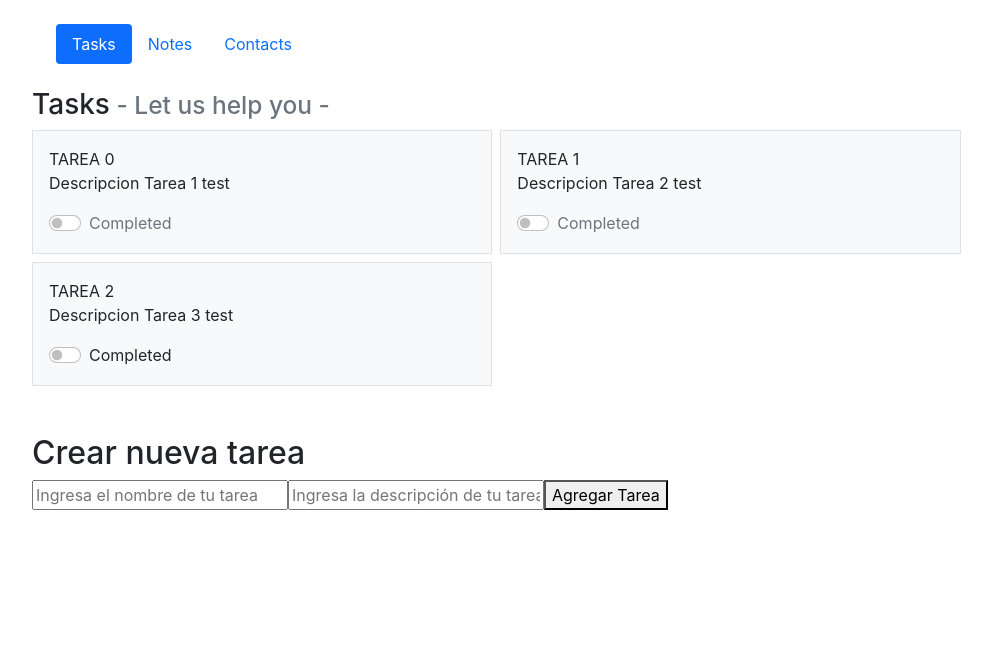
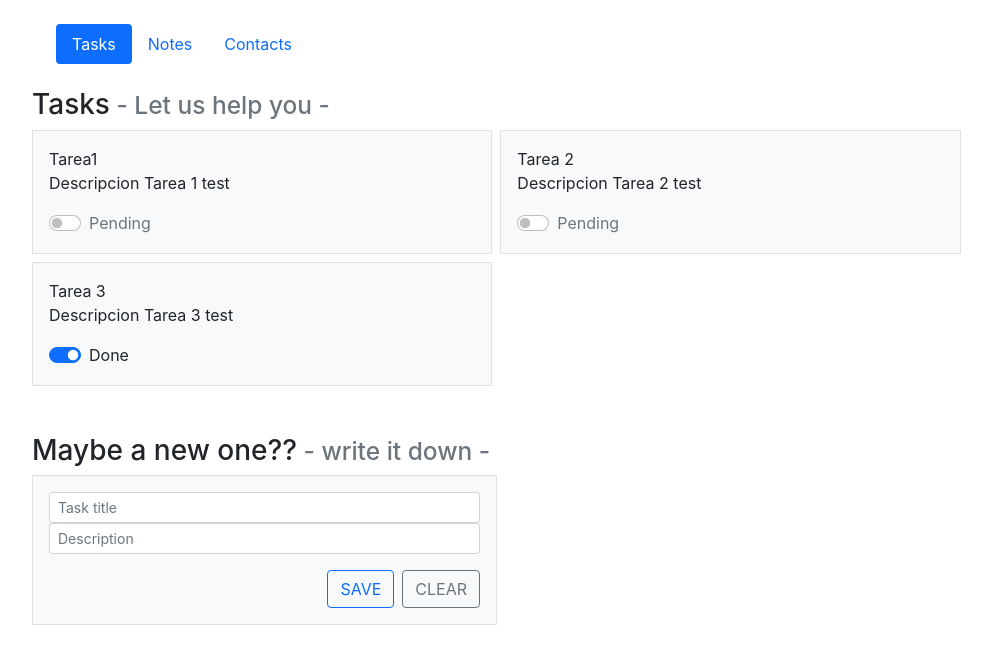
Before and after one commit to scottimariano/toDo-App, a React (Create React App) app: page / in a window 1280 px wide. Shown: the top 664 px of the page, without its empty margins (50-1042 px from the left). Built offline with nearby package versions, Linux system fonts and the light colour scheme.

Commit message:
Add Todo Working. So as toogle in new todo.

```diff
--- a/src/App.js
+++ b/src/App.js
@@ -8,18 +8,25 @@ class App extends React.Component {
   constructor(props) {
     super(props)
     this.state = {
+      //toDos: []
       toDos: [{id:0, name: 'Tarea1', descripcion: 'Descripcion Tarea 1 test', completed: false}, {id:1, name: 'Tarea 2', descripcion: 'Descripcion Tarea 2 test',completed: false}, {id:2, name: 'Tarea 3', descripcion: 'Descripcion Tarea 3 test', completed: true}],
     }
   }
 
   handleChange = (i) => {
-    console.log(this.state.toDos[i].completed)
-    var newtoDos = this.state.toDos;
-    newtoDos[i].completed = !newtoDos[i].completed;
+    let newtoDos = this.state.toDos;
+    const index = newtoDos.findIndex(toDo => {return toDo.id ===i})
+    newtoDos[index].completed = !newtoDos[index].completed;
     this.setState({toDos: newtoDos})
   }
 
-
+  addTodo = (newTodo) => {
+    console.log(newTodo)
+    let newtoDos = this.state.toDos;
+    newtoDos.push(newTodo);
+    this.setState({toDos: newtoDos})
+    console.log(this.state.toDos)
+  }
 
 
   render () {
@@ -28,16 +35,7 @@ class App extends React.Component {
         <header>
           <NavBar />
         </header>
-        <Tareas toDos={this.state.toDos} handleChange={this.handleChange}/>
-
-        <div>
-          <br/>
-          <br/>
-          <h2>Crear nueva tarea</h2>
-          <input type='text' placeholder='Ingresa el nombre de tu tarea'></input>
-          <input type='text' placeholder='Ingresa la descripción de tu tarea'></input>
-          <button>Agregar Tarea</button>
-        </div>
+        <Tareas toDos={this.state.toDos} handleChange={this.handleChange} addTodo={this.addTodo}/>
       </div>
     );
   }
--- a/src/componentes/Tarea.js
+++ b/src/componentes/Tarea.js
@@ -1,18 +1,12 @@
 import React from 'react';
 
 class Tarea extends React.Component {
-    constructor(props) {
-        super(props)
-    }
-
-
-
 
     render () {
         return (
                 <div class="col-5">
                     <div class="p-3 border bg-light">
-                        <div>TAREA {this.props.tareaId}</div>
+                        <div>{this.props.tareaName}</div>
                         <div>{this.props.tareaDescripcion}</div>
                         <div class="form-check form-switch mt-3">
                             <input
@@ -20,9 +14,12 @@ class Tarea extends React.Component {
                                 type="checkbox" role="switch"
                                 id={"checkbox_tarea" + this.props.tareaId}
                                 onChange={() => this.props.handleChange(this.props.tareaId)}
+                                defaultChecked={this.props.tareaCompleted}
                             />
-
-                            <label class={"form-check-label " + (this.props.tareaCompleted == true ? '' : 'text-muted')} for={"checkbox_tarea" + this.props.tareaId}>Completed</label>
+                            <label class={"form-check-label " + (this.props.tareaCompleted ? '' : 'text-muted')}
+                                for={"checkbox_tarea" + this.props.tareaId}>
+                                {(this.props.tareaCompleted ? 'Done' : 'Pending')}
+                            </label>
                         </div>
                     </div>
                 </div>
--- a/src/componentes/Tareas.js
+++ b/src/componentes/Tareas.js
@@ -1,10 +1,36 @@
 import React from 'react';
 import Tarea from './Tarea';
 
+let newTaskTitlePreview = ''
+let newTaskDescPreview = ''
+let  newTodo = {
+    id:'',
+    name: '',
+    descripcion: '',
+    completed: '',
+    }
+
+
 class Tareas extends React.Component {
-    constructor(props) {
-        super(props)
-    };
+
+
+
+    previewDesc (e) {
+        newTaskDescPreview = e.target.value
+    }
+
+    previewTitle (e) {
+        newTaskTitlePreview = e.target.value
+    }
+
+    sendTodo (){
+        newTodo.id = '' // TENEMOS QUE DEFINIR COMO GENERAR UN ID PARA LAS NUEVAS TAREAS
+        newTodo.name = newTaskTitlePreview
+        newTodo.descripcion = newTaskDescPreview
+        newTodo.completed = false
+        this.props.addTodo(newTodo)
+    }
+
 
     render () {
         return (
@@ -13,12 +39,37 @@ class Tareas extends React.Component {
                     Tasks
                     <small class="text-muted"> - Let us help you - </small>
                 </h3>
-                {this.props.toDos.length ? null : <div>COMENCEMOS POR AGREGAR TAREAS</div>}
+                {this.props.toDos.length ? null : <div>You don't have any pending tasks. <br/> If you can think of any, just write it down here</div>}
                 <div class="row g-2">
                     {this.props.toDos.map((toDo) => (
-                        <Tarea key={toDo.id} tareaId={toDo.id} tareaDescripcion={toDo.descripcion} tareaCompleted={toDo.completed} handleChange={this.props.handleChange}/>
+                        <Tarea key={toDo.id} tareaId={toDo.id} tareaName={toDo.name} tareaDescripcion={toDo.descripcion} tareaCompleted={toDo.completed} handleChange={this.props.handleChange}/>
                         ))
                     }
+                </div>
+                <div>
+                    <br/>
+                    <br/>
+                    <h3>
+                        Maybe a new one??
+                        <small class="text-muted"> - write it down - </small>
+                    </h3>
+
+                    <div class="col-5">
+                        <div class="p-3 border bg-light">
+                            <input class="form-control form-control-sm" type="text" placeholder="Task title" aria-label=".form-control-sm example" onChange={this.previewTitle}/>
+                            <input class="form-control form-control-sm" type="text" placeholder="Description" aria-label=".form-control-sm example" onChange={this.previewDesc}/>
+                            <div class="d-grid gap-2 d-md-flex justify-content-md-end">
+                                <button type="button" class="btn btn-outline-primary mt-3" onClick={() => this.sendTodo()}>
+                                    SAVE
+                                </button>
+                                <button type="button" class="btn btn-outline-secondary mt-3">
+                                    CLEAR
+                                </button>
+                            </div>
+                        </div>
+                    </div>
+
+
                 </div>
             </div>
         );
```
